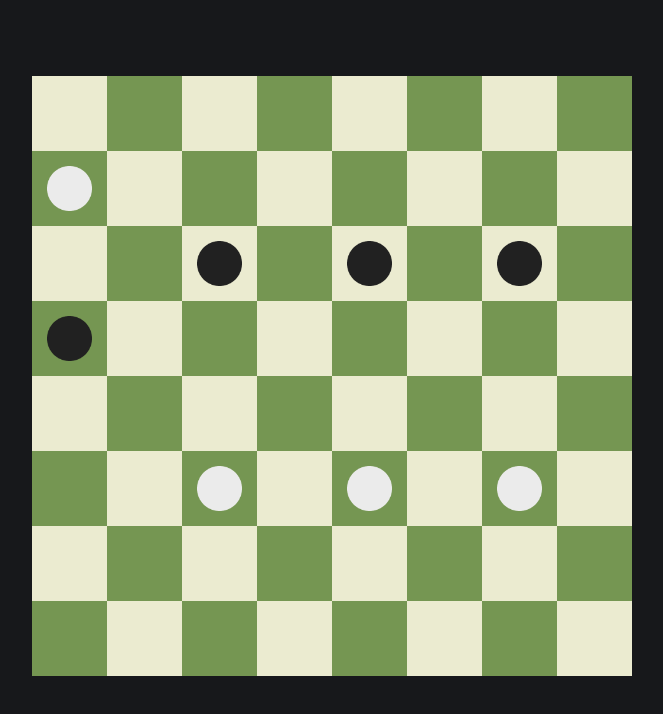
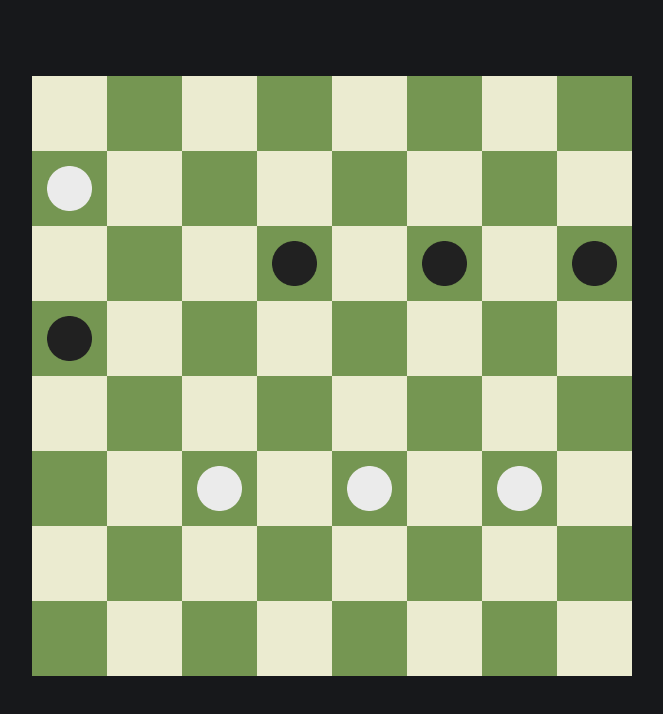
Before and after one commit to luckmer/checkers, a React (Create React App) app: page / in a window 1280 px wide. Shown: the top 714 px of the page, without its empty margins (308-971 px from the left). Built offline with nearby package versions, Linux system fonts and the light colour scheme.

Commit message:
fixed creating queen

```diff
--- a/src/App.js
+++ b/src/App.js
@@ -39,6 +39,7 @@ const App = () => {
 
     const pawnSwitcher = queens.includes(pawnType) ? pawnQueen : pawnType;
 
+    console.log(currentPlayer, pawnSwitcher);
     if (currentPlayer !== pawnSwitcher) return;
 
     const pawnMoves = moveIndex(pawnType, id);
@@ -72,13 +73,29 @@ const App = () => {
 
       const queenSwitcher = switchQueen(props);
 
+      const moves = [
+        ...XCheckTop.data,
+        ...YCheckBottom.data,
+        ...YCheckTop.data,
+        ...XCheckBottom.data
+      ];
+
       console.log(
-        queenSwitcher,
-        XCheckTop,
-        YCheckBottom,
-        YCheckTop,
-        XCheckBottom
+        XCheckTop.data,
+        YCheckBottom.data,
+        YCheckTop.data,
+        XCheckBottom.data
       );
+      const dropSwitcher = moves.includes(drop);
+
+      if (takeDropPawn && takeDropPawn.type === '' && dropSwitcher) {
+        const update = CreateQueen(props);
+        setBoard(update);
+
+        if (!queenSwitcher) {
+          setCurrentPlayer(currentPlayer === 'white' ? 'black' : 'white');
+        }
+      }
     } else {
       const { detectAttack, correctLeftMove, oneAxis } = ControlLeftSite({
         ...props
--- a/src/hooks/Queen/ControlQueen.js
+++ b/src/hooks/Queen/ControlQueen.js
@@ -340,7 +340,7 @@ export const XTopPanel = (props) => {
 
   const type = typeGenerator(takePawn.type);
 
-  const illegalWall = WallPanelControl(boardData);
+  const { illegalWall } = WallPanelControl(boardData);
 
   const detectMove = xTopAxis
     .filter(
@@ -350,7 +350,7 @@ export const XTopPanel = (props) => {
     .map((el) => {
       const id = Number(el.id);
 
-      return illegalWall.includes(id) ? undefined : id;
+      return illegalWall?.includes(id) ? undefined : id;
     })
     .filter((el) => el);
 
--- a/src/hooks/helper/board/createQueen.js
+++ b/src/hooks/helper/board/createQueen.js
@@ -1,22 +1,19 @@
 import BlackQueen from '../../../image/BlackQueen.png';
 import WhiteQueen from '../../../image/whiteQueen.png';
-
-import { pawnType } from '../../../constants/helper';
+import { queenType } from '../../../constants/helper';
 
 const CreateQueen = (props) => {
   const { boardData, drop, takePawn } = props;
 
-  const type = pawnType(takePawn.type);
+  const type = queenType(takePawn.type);
 
   return boardData.map((el) => {
     const id = Number(el._id);
-    const Type = takePawn.type.split(' ');
-    const color = Type.shift().replace(/,/g, '');
 
     if (id === Number(drop)) {
       return {
         ...el,
-        type: `${color}Queen, ${type}`,
+        type: `${type}Queen, ${type}`,
         Img: type === 'white' ? WhiteQueen : BlackQueen
       };
     }
--- a/src/service/Board.js
+++ b/src/service/Board.js
@@ -27,12 +27,12 @@ const boardMap = [
   ['Empty', ''],
   ['Empty', ''],
   ['Empty', ''],
+  ['Empty', ''],
   [BlackCheckers, 'black, 16'],
   ['Empty', ''],
   [BlackCheckers, 'black, 15'],
   ['Empty', ''],
   [BlackCheckers, 'black, 14'],
-  ['Empty', ''],
   [BlackCheckers, 'black, 13'],
   ['Empty', ''],
   ['Empty', ''],
```
